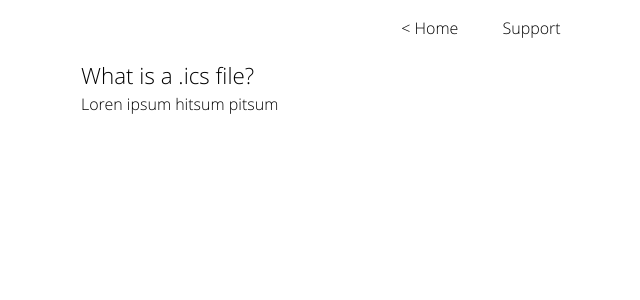
After one commit to hutton/calcon, a Django app: template templates/what.html in a window 1280 px wide. The commit adds this page. Shown: the top 300 px of the page, without its empty margins (159-799 px from the left). Run offline with Django 3.2, Linux system fonts and the light colour scheme; the template is opened without the code that fills it, so the values that code supplies are empty.

Commit message:
Adding support links

```diff
--- a/Downloading.py
+++ b/Downloading.py
@@ -11,7 +11,7 @@ sys.path.insert(0, 'libs')
 
 import re
 import webapp2
-import Conversion
+import conversion
 from google.appengine.ext import blobstore
 from google.appengine.ext.webapp import template
 import tablib
--- a/app.yaml
+++ b/app.yaml
@@ -1,5 +1,5 @@
 application: icsconvert
-version: 1
+version: 2
 runtime: python27
 api_version: 1
 threadsafe: yes
--- a/assets/todo.txt
+++ b/assets/todo.txt
@@ -1,12 +1,12 @@
 - Effect on hover over drop zone
-- Email errors
-- Support link
 *** Launch ***
 - .docx format
 - Stats page
 
 Done
 ----
+- Support link
+- Email errors
 - Manual file upload
 - Check pdf alternate background
 - Update filename when uploading
--- a/static/css/main.css
+++ b/static/css/main.css
@@ -491,18 +491,28 @@ body {
 .underline {
   text-decoration: underline;
 }
+h3 {
+  font-size: 140%;
+  line-height: 1.8em;
+}
 /********************* Header ********************/
 #header-links {
   margin: 10px;
+  text-align: center;
 }
 .header-link {
-  float: right;
-  padding: 20px;
+  margin: 10px 20px;
+  color: #000000;
+  text-decoration: none;
+  display: inline-block;
+}
+.header-link:hover {
+  text-decoration: underline;
 }
 #header-title {
   font-size: 400%;
   text-align: center;
-  margin: 60px auto 20px auto;
+  margin: 20px auto 20px auto;
 }
 #header-sub-title {
   text-align: center;
@@ -517,6 +527,10 @@ body {
   margin-top: 60px;
   border-radius: 20px;
   text-align: center;
+}
+.holder-hover {
+  border: 5px rgba(0, 0, 0, 0.3) dashed !important;
+  box-shadow: rgba(0, 0, 0, 0.5) 0px 0px 20px inset;
 }
 #holder > .file-type {
   margin-top: 40px;
@@ -551,6 +565,9 @@ body {
 }
 #file-upload-failed {
   font-size: 150%;
+  display: inline-block;
+  background: #fffccf;
+  padding: 20px;
 }
 #status-panel {
   margin: 60px auto 0px auto;
--- a/static/css/main.less
+++ b/static/css/main.less
@@ -38,22 +38,34 @@ body{
 .underline{
     text-decoration: underline;
 }
+
+h3{
+    font-size: 140%;
+    line-height: 1.8em;
+}
 /********************* Header ********************/
 
 #header-links{
     margin: 10px;
+    text-align: center;
 }
 
 .header-link{
-    float: right;
-    padding: 20px;
+    margin: 10px 20px;
+    color: #000000;
+    text-decoration: none;
+    display: inline-block;
+}
+
+.header-link:hover{
+    text-decoration: underline;
 }
 
 #header-title{
     .big-font;
 
     text-align: center;
-    margin: @section-margin auto 20px auto;
+    margin: 20px auto 20px auto;
 }
 
 #header-sub-title{
@@ -70,6 +82,11 @@ body{
     margin-top: @section-margin;
     border-radius: 20px;
     text-align: center;
+}
+
+.holder-hover{
+    border: 5px rgba(0,0,0,0.3) dashed !important;
+    box-shadow: rgba(0,0,0,0.5) 0px 0px 20px inset;
 }
 
 #holder > .file-type{
@@ -114,6 +131,9 @@ body{
 
 #file-upload-failed{
     .status-messages;
+    display: inline-block;
+    background: #fffccf;
+    padding: 20px;
 }
 
 #status-panel{
--- a/static/javascript/main.js
+++ b/static/javascript/main.js
@@ -17,11 +17,11 @@ window.App = Backbone.View.extend({
             //that.holderDropFile.removeClass('file-type-jump-now');
         });
         this.holder.on('dragover', function (e) {
-            //that.holderDropFile.addClass('file-type-jump-now');
+            that.holder.addClass('holder-hover');
             return false;
         });
         this.holder.on('dragend', function (e) {
-            that.holderDropFile.removeClass('file-type-jump-now');
+            that.holder.removeClass('holder-hover');
             return false;
         });
 
--- /dev/null
+++ b/templates/what.html
@@ -0,0 +1,37 @@
+<!DOCTYPE html>
+<html>
+<head lang="en">
+    <meta charset="UTF-8">
+    <title>What is a .ics file?</title>
+    <meta name="description" content="Convert ics files to csv, pdf, html, xml and lots of other formats">
+    <meta name="keywords" content="ics to csv, convert ics, ics, convert icalendar, icalendar to csv, ics to pdf, ics to xslx, ics to xsl, ics to xml, ics to html, ics to Excel">
+
+    <link type="text/css" rel="stylesheet" href="/static/css/main.css" />
+    <link rel="shortcut icon" href="/static/images/32x32.png">
+</head>
+<body>
+    <div class="fixed-width">
+        <div id="header-links">
+            <a class="header-link" href="/">< Home</a>
+            <a class="header-link" href="mailto:icsconverter@gmail.com">Support</a>
+        </div>
+        <h3>What is a .ics file?</h3>
+        <p>Loren ipsum hitsum pitsum</p>
+    </div>
+    <div class="fixed-width">
+    </div>
+    </div>
+
+    <script>
+      (function(i,s,o,g,r,a,m){i['GoogleAnalyticsObject']=r;i[r]=i[r]||function(){
+      (i[r].q=i[r].q||[]).push(arguments)},i[r].l=1*new Date();a=s.createElement(o),
+      m=s.getElementsByTagName(o)[0];a.async=1;a.src=g;m.parentNode.insertBefore(a,m)
+      })(window,document,'script','//www.google-analytics.com/analytics.js','ga');
+
+      ga('create', 'UA-53976130-1', 'auto');
+      ga('send', 'pageview');
+
+    </script>
+
+</body>
+</html>
--- a/upload.py
+++ b/upload.py
@@ -9,7 +9,7 @@ import sys
 
 sys.path.insert(0, 'libs')
 
-import Conversion
+import conversion
 
 import webapp2
 
```
Also changed, not shown: main.py (+11 -3 lines), pdf_convert.py (deleted, +0 -30 lines), templates/main.html (+6 -5 lines), static/javascript/all-min.js, 5 other files.
